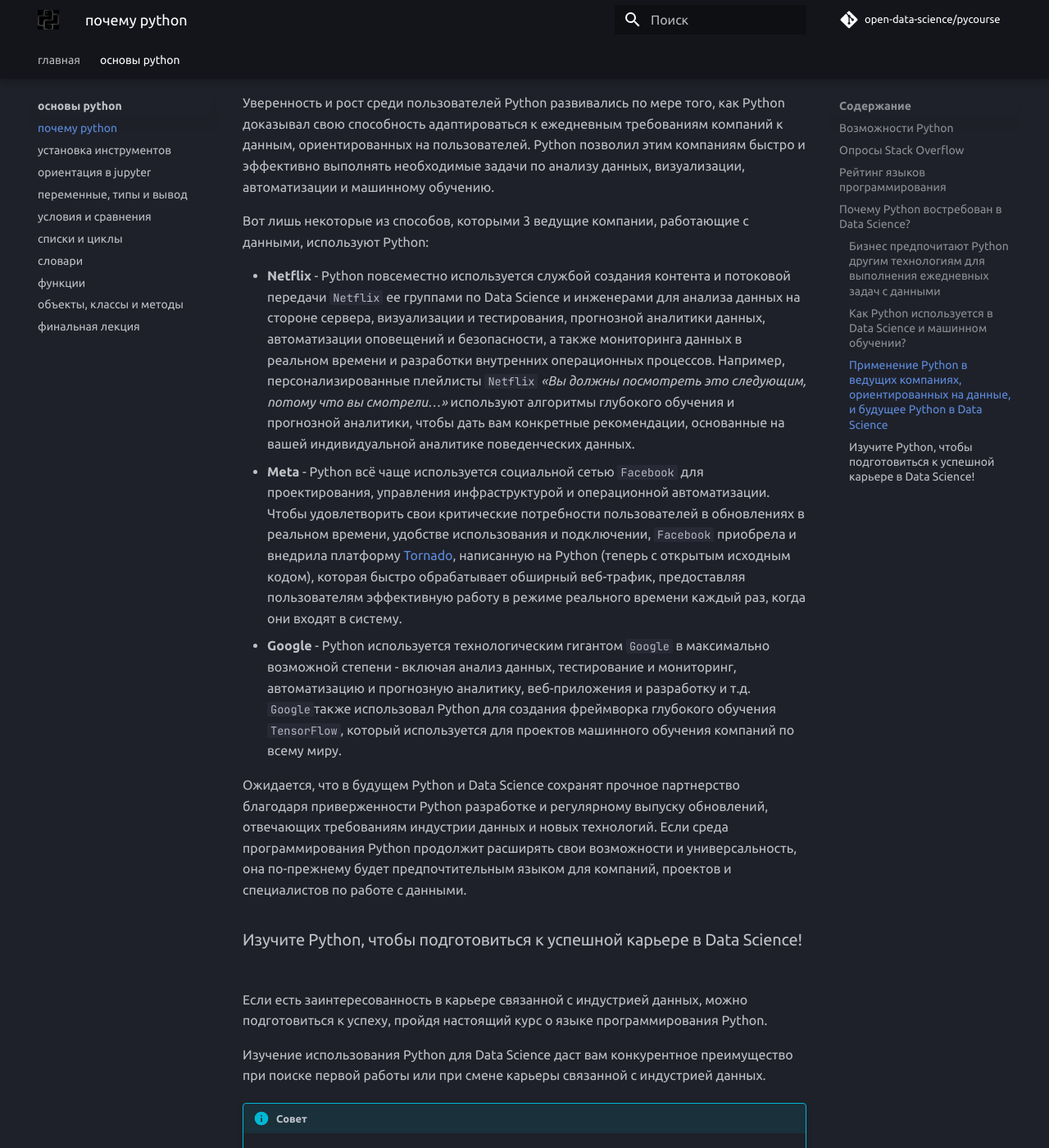
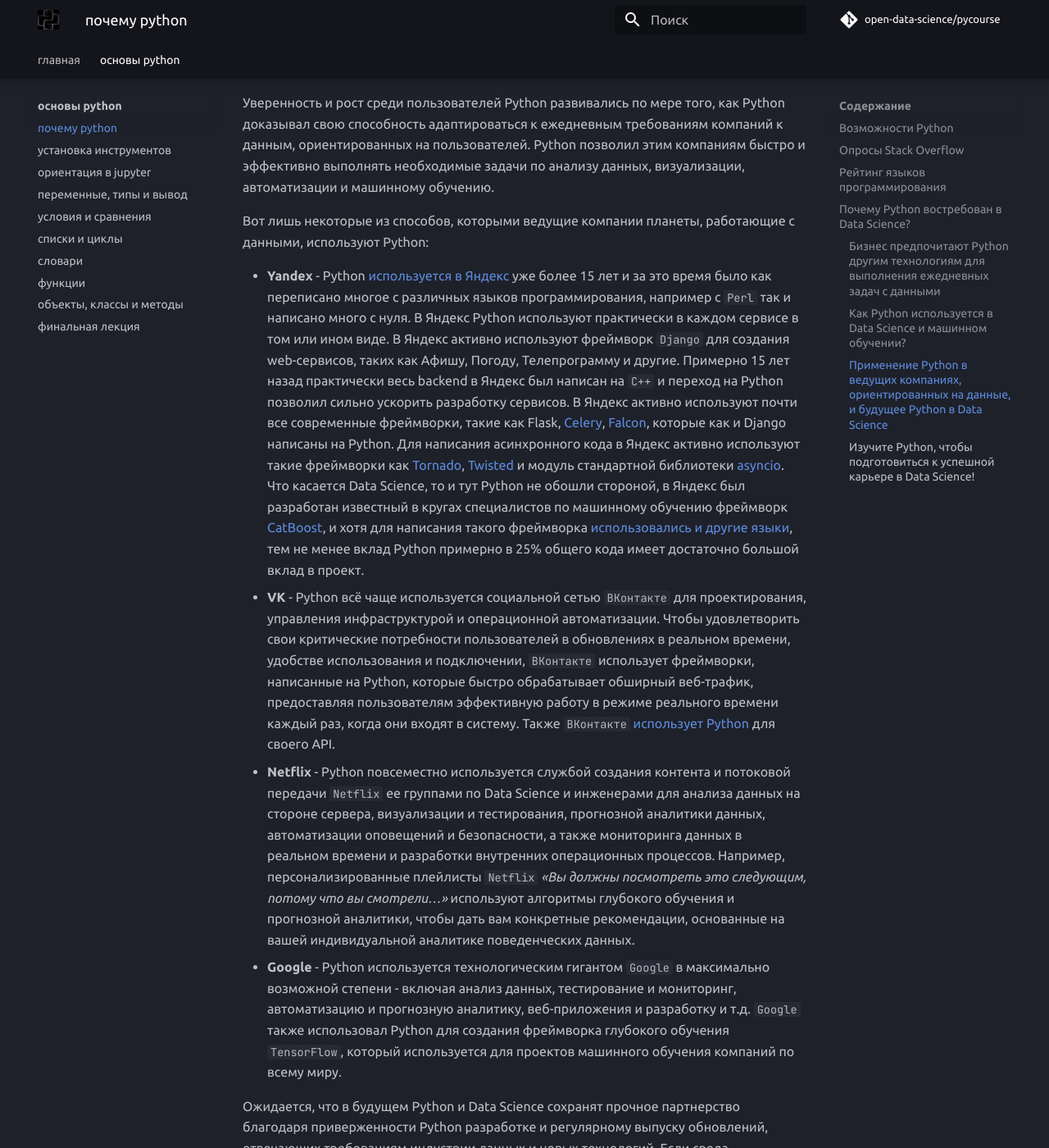
Before and after one commit to open-data-science/pycourse, an MkDocs documentation site: the page built from docs/base/why_py.md, in a window 1280 px wide and 1400 px high, scrolled down 7279 px. Shown: the whole window at 82% size. Built offline with MkDocs 1.6.1 and Material for MkDocs 9.7.7, drawn with Linux system fonts in a browser that asks for light colours; comment, search, counter and statistics services are not loaded.

Commit message:
why_py: upd companies info

```diff
--- a/docs/base/why_py.md
+++ b/docs/base/why_py.md
@@ -122,11 +122,12 @@
 
 Уверенность и рост среди пользователей Python развивались по мере того, как Python доказывал свою способность адаптироваться к ежедневным требованиям компаний к данным, ориентированных на пользователей. Python позволил этим компаниям быстро и эффективно выполнять необходимые задачи по анализу данных, визуализации, автоматизации и машинному обучению.
 
-Вот лишь некоторые из способов, которыми 3 ведущие компании, работающие с данными, используют Python:
+Вот лишь некоторые из способов, которыми ведущие компании планеты, работающие с данными, используют Python:
 
+- **Yandex** - Python [используется в Яндекс](https://habr.com/ru/company/yandex/blog/509352/) уже более 15 лет и за это время было как переписано многое с различных языков программирования, например с `Perl` так и написано много с нуля. В Яндекс Python используют практически в каждом сервисе в том или ином виде. В Яндекс активно используют фреймворк `Django` для создания web-сервисов, таких как Афишу, Погоду, Телепрограмму и другие. Примерно 15 лет назад практически весь backend в Яндекс был написан на `C++` и переход на Python позволил сильно ускорить разработку сервисов. В Яндекс активно используют почти все современные фреймворки, такие как Flask, [Celery](https://docs.celeryq.dev/), [Falcon](https://falcon.readthedocs.io/), которые как и Django написаны на Python. Для написания асинхронного кода в Яндекс активно используют такие фреймворки как [Tornado](https://www.tornadoweb.org/en/stable/), [Twisted](https://twisted.org/) и модуль стандартной библиотеки [asyncio](https://docs.python.org/3/library/asyncio.html). Что касается Data Science, то и тут Python не обошли стороной, в Яндекс был разработан известный в кругах специалистов по машинному обучению фреймворк [CatBoost](https://catboost.ai/), и хотя для написания такого фреймворка [использовались и другие языки](https://github.com/catboost/catboost), тем не менее вклад Python примерно в 25% общего кода имеет достаточно большой вклад в проект.
+- **VK** - Python всё чаще используется социальной сетью `ВКонтакте` для проектирования, управления инфраструктурой и операционной автоматизации. Чтобы удовлетворить свои критические потребности пользователей в обновлениях в реальном времени, удобстве использования и подключении, `ВКонтакте` использует фреймворки, написанные на Python, которые быстро обрабатывает обширный веб-трафик, предоставляя пользователям эффективную работу в режиме реального времени каждый раз, когда они входят в систему. Также `ВКонтакте` [использует Python](https://github.com/topics/vk-api) для своего API.
 - **Netflix** - Python повсеместно используется службой создания контента и потоковой передачи `Netflix` ее группами по Data Science и инженерами для анализа данных на стороне сервера, визуализации и тестирования, прогнозной аналитики данных, автоматизации оповещений и безопасности, а также мониторинга данных в реальном времени и разработки внутренних операционных процессов. Например, персонализированные плейлисты `Netflix` _«Вы должны посмотреть это следующим, потому что вы смотрели…»_ используют алгоритмы глубокого обучения и прогнозной аналитики, чтобы дать вам конкретные рекомендации, основанные на вашей индивидуальной аналитике поведенческих данных.
-- **Meta** - Python всё чаще используется социальной сетью `Facebook` для проектирования, управления инфраструктурой и операционной автоматизации. Чтобы удовлетворить свои критические потребности пользователей в обновлениях в реальном времени, удобстве использования и подключении, `Facebook` приобрела и внедрила платформу [Tornado](https://www.tornadoweb.org/en/stable/), написанную на Python (теперь с открытым исходным кодом), которая быстро обрабатывает обширный веб-трафик, предоставляя пользователям эффективную работу в режиме реального времени каждый раз, когда они входят в систему.
-- **Google** - Python используется технологическим гигантом `Google` в максимально возможной степени - включая анализ данных, тестирование и мониторинг, автоматизацию и прогнозную аналитику, веб-приложения и разработку и т.д. `Google`также использовал Python для создания фреймворка глубокого обучения `TensorFlow`, который используется для проектов машинного обучения компаний по всему миру.
+- **Google** - Python используется технологическим гигантом `Google` в максимально возможной степени - включая анализ данных, тестирование и мониторинг, автоматизацию и прогнозную аналитику, веб-приложения и разработку и т.д. `Google` также использовал Python для создания фреймворка глубокого обучения `TensorFlow`, который используется для проектов машинного обучения компаний по всему миру.
 
 Ожидается, что в будущем Python и Data Science сохранят прочное партнерство благодаря приверженности Python разработке и регулярному выпуску обновлений, отвечающих требованиям индустрии данных и новых технологий. Если среда программирования Python продолжит расширять свои возможности и универсальность, она по-прежнему будет предпочтительным языком для компаний, проектов и специалистов по работе с данными.
 
```
